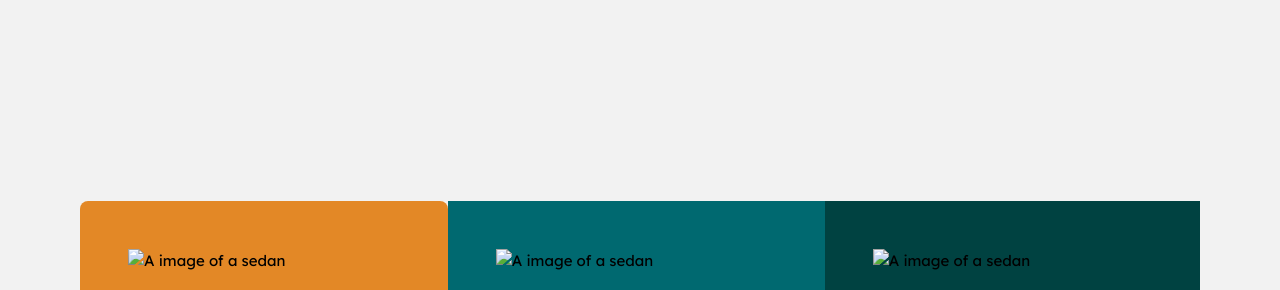
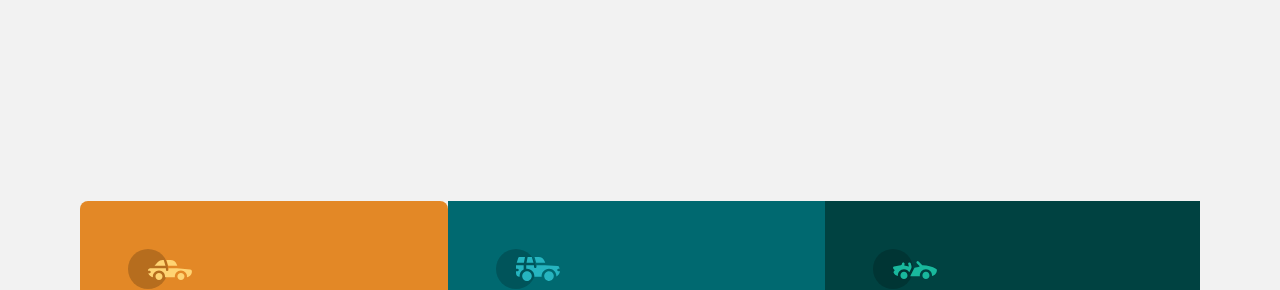
Before and after one commit to Etherflame/Three-card-summary, a plain HTML site: page index.html in a window 1280 px wide. Shown: the part 31-321 px from the top of the page. Drawn offline with Linux system fonts and the light colour scheme; the site is published under a folder, as on GitHub Pages, so addresses that start at the root find nothing.

Commit message:
Update index.html

```diff
--- a/index.html
+++ b/index.html
@@ -22,7 +22,7 @@
   <main>
     <div class="card-container">
       <section class="card">
-        <img src="/images/icon-sedans.svg" alt="A image of a sedan">
+        <img src="./images/icon-sedans.svg" alt="A image of a sedan">
         <h1>SEDANS</h1>
         <p>Choose a sedan for its affordability and excellent fuel economy. Ideal for cruising in the city
           or on your next road trip.</p>
@@ -30,7 +30,7 @@
       </section>
 
       <section class="card">
-        <img src="/images/icon-suvs.svg" alt="A image of a sedan">
+        <img src="./images/icon-suvs.svg" alt="A image of a sedan">
         <h2>SUVS</h1>
         <p>Take an SUV for its spacious interior, power, and versatility. Perfect for your next family vacation
           and off-road adventures.
@@ -39,7 +39,7 @@
       </section>
 
       <section class="card">
-        <img src="/images/icon-luxury.svg" alt="A image of a sedan">
+        <img src="./images/icon-luxury.svg" alt="A image of a sedan">
         <h2>LUXURY</h1>
         <p>Cruise in the best car brands without the bloated prices. Enjoy the enhanced comfort of a luxury
           rental and arrive in style.</p>
```
